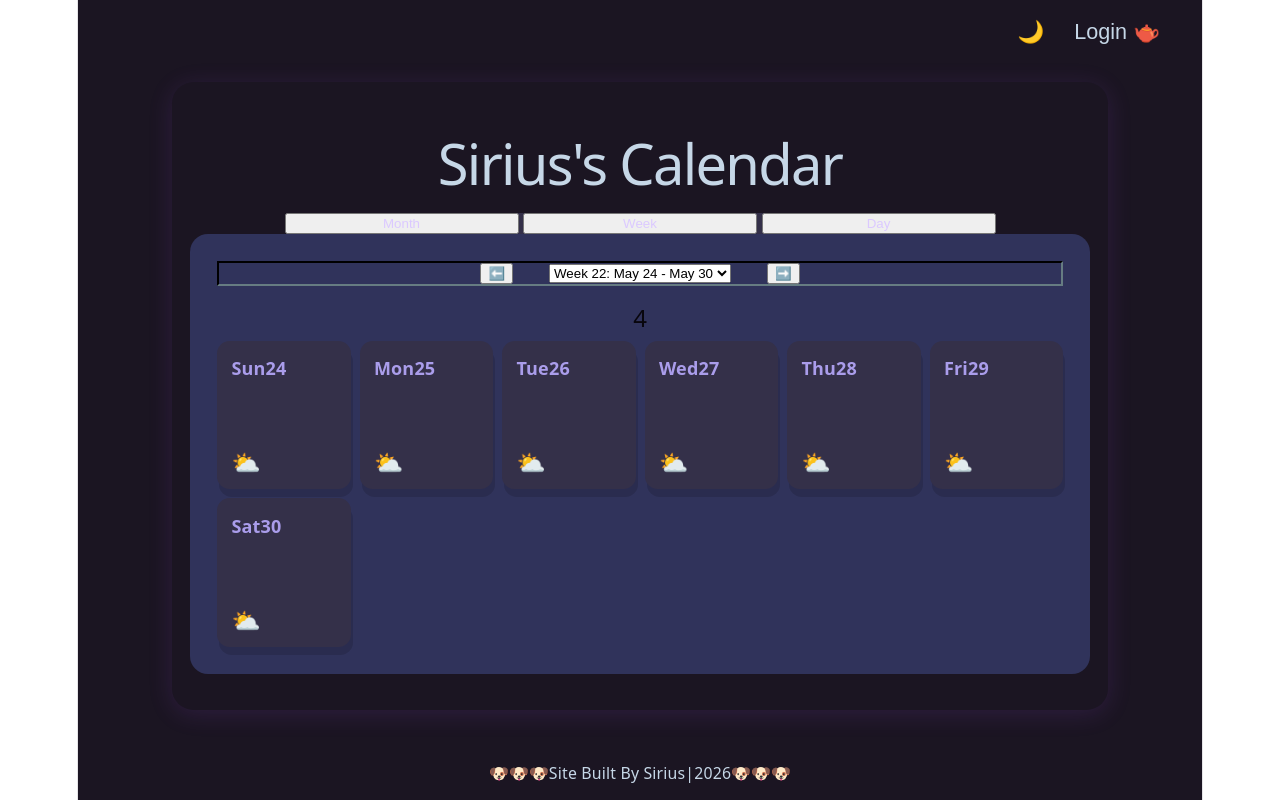
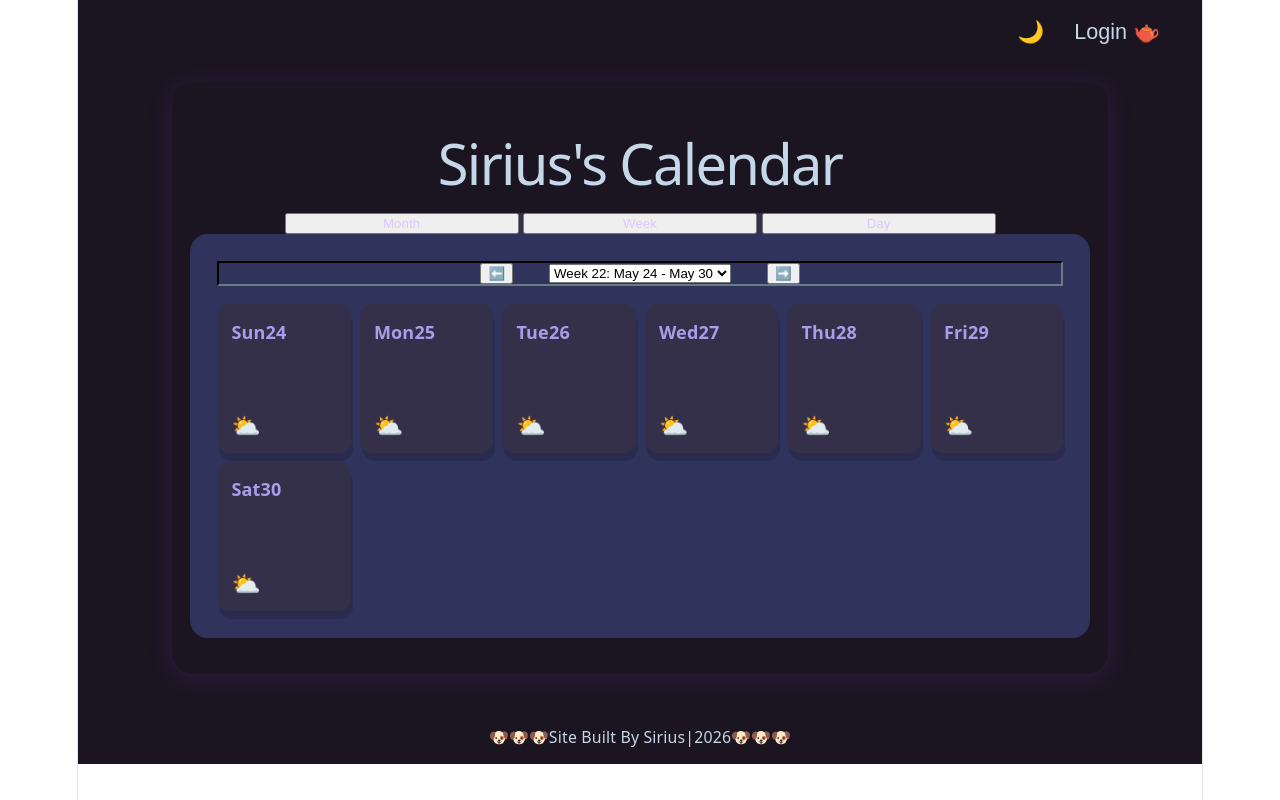
Before and after one commit to poisonpsychicghost-hue/Vue-Calendar-Project, a Vue app: page / in a window 1280 px wide. Both pictures are taken after a click on the button "Week". Built offline with nearby package versions, Linux system fonts and the light colour scheme.

Commit message:
Deleted Test Line

```diff
--- a/src/components/WeeklyView.vue
+++ b/src/components/WeeklyView.vue
@@ -80,7 +80,6 @@ function goToDay(date) {
             <button @click="nextWeek">➡️</button>
             <!--Add in DropDown Menu with Week Select Choices By Year/Mo-->
         </header>
-        <div><h2> {{ month }}</h2></div>
         <div class="week-grid">
 
             <div
```
